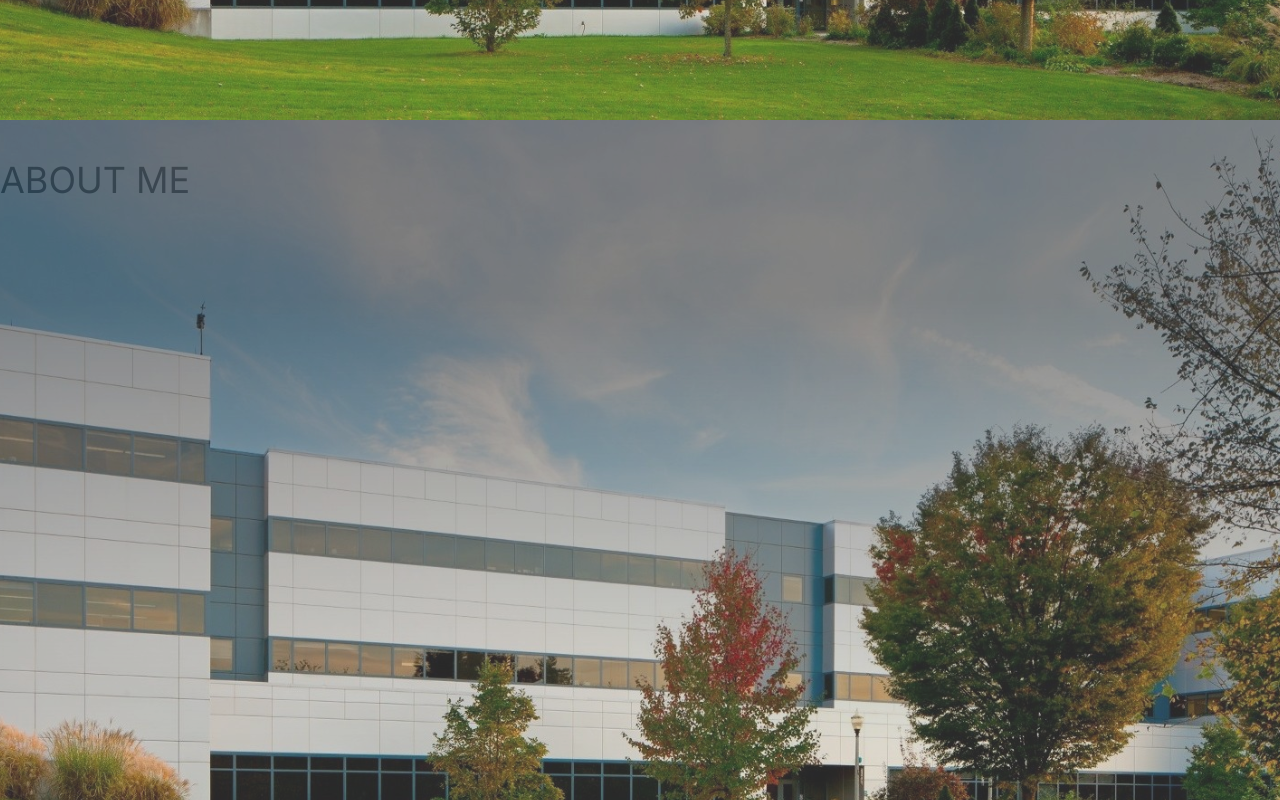
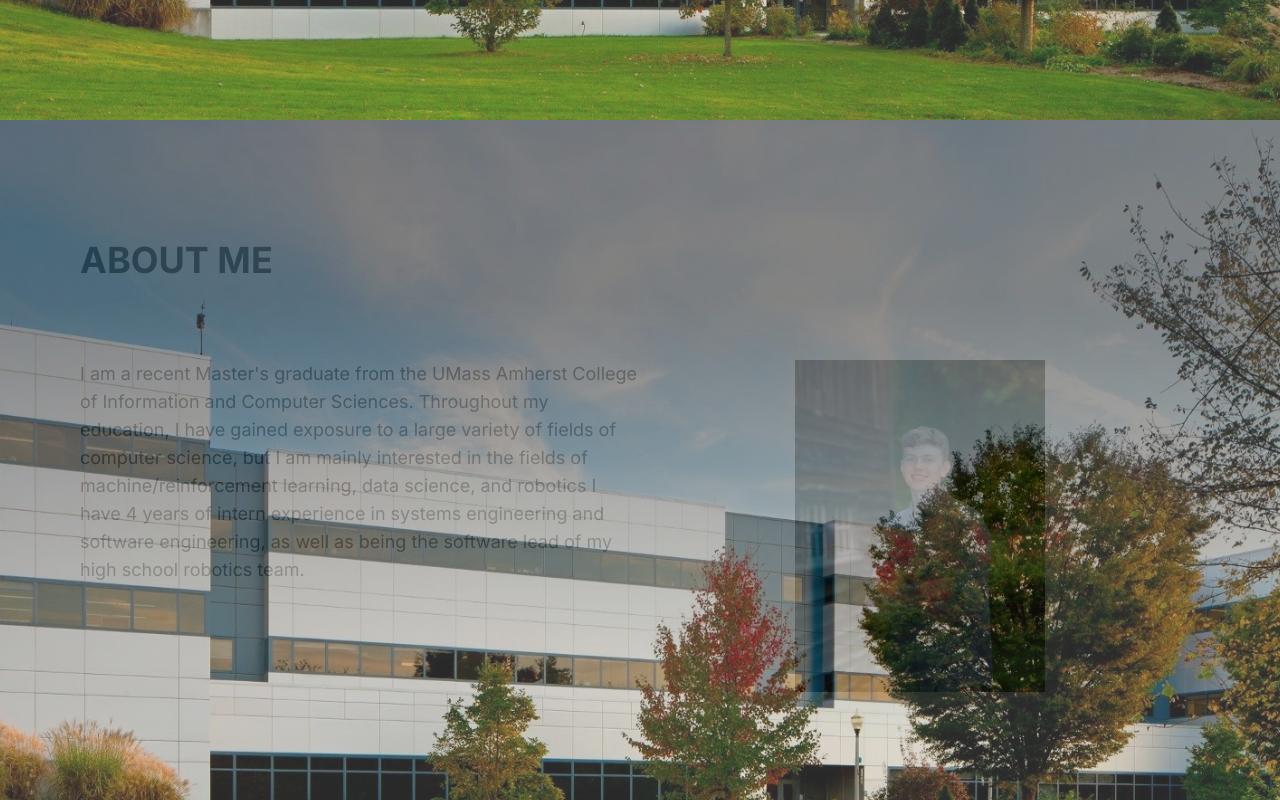
Before and after one commit to rwbakerUMASS/rwbakerUMASS.github.io, a Next.js app: page / in a window 1280 px wide. Shown: the part 680-1480 px from the top of the page. Built offline with nearby package versions, Linux system fonts and the light colour scheme.

Commit message:
Create about me

```diff
--- a/app/page.tsx
+++ b/app/page.tsx
@@ -2,10 +2,13 @@
 
 import Navbar from './components/navigation/navbar'
 import bg_img from '../public/img/CS-Building2.jpg'
+import me_img from '../public/img/Ryan.jpg'
 import Typewriter from 'typewriter-effect'
 import React, { useEffect, useState } from "react";
+import Image from 'next/image';
 
 export default function Home() {
+  console.log(`url(${me_img.src})`)
   const [show, setShow] = useState(0)
   const controlOpac = () => {
     setShow((window.scrollY/window.innerHeight) + 0.2)
@@ -56,8 +59,25 @@ export default function Home() {
           </div>
         </div>
         <div style={{opacity : show, backgroundColor: 'rgb(200,200,200)'}}>
-          <section className='pt-10 text-4xl h-lvh' id='about'>
-            ABOUT ME
+          <section className='pt-10 text-lg h-lvh' id='about'>
+            <div className='p-20 text-4xl font-bold'>
+              ABOUT ME
+            </div>
+            <div className='grid grid-cols-2 px-20'>
+              <div>
+                I am a recent Master's graduate from the UMass Amherst College of Information and Computer Sciences.
+                Throughout my education, I have gained exposure to a large variety of fields of computer science, but I am mainly interested in the fields of machine/reinforcement learning, data science, and robotics
+                I have 4 years of intern experience in systems engineering and software engineering, as well as being the software lead of my high school robotics team.
+              </div>
+              <div className='w-full flex justify-center'>
+                <Image
+                  src={me_img.src}
+                  width={250}
+                  height={250}
+                  alt="Me"
+                />
+              </div>
+            </div>
             {/* <div className='grid grid-cols-1'>
                   <div className='place-self-start rounded-2xl w-3/5 min-h-96 bg-black bg-opacity-25'></div>
                   <div className='place-self-end w-3/5 h-96 bg-black'></div>
```
